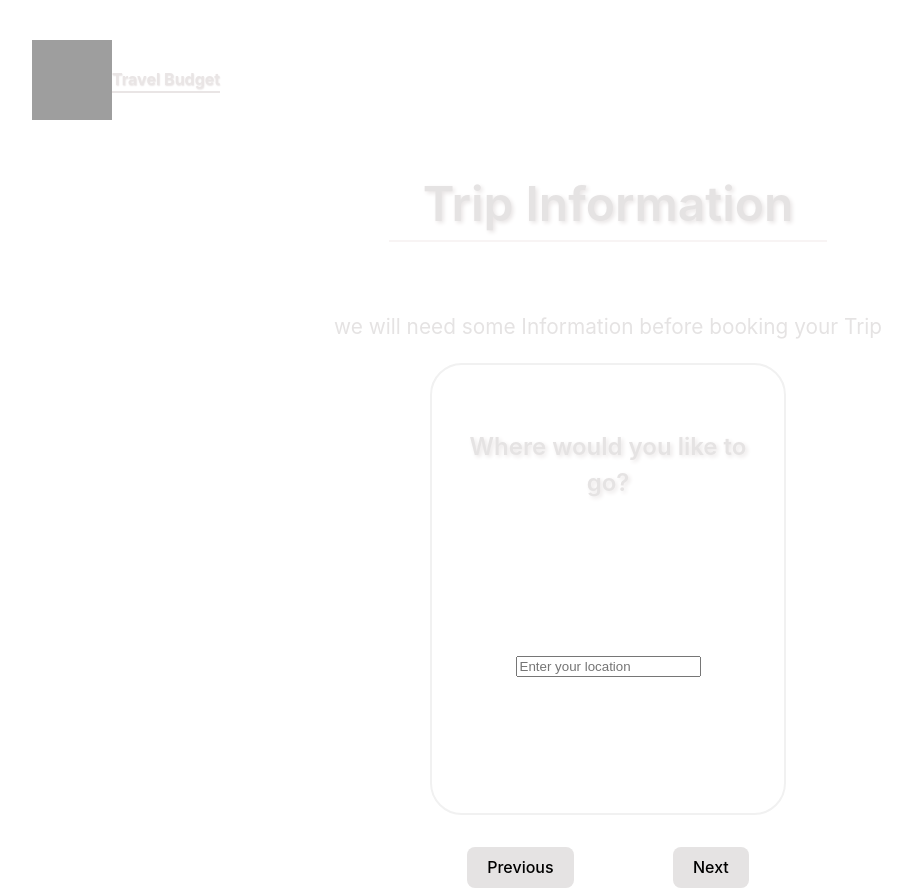
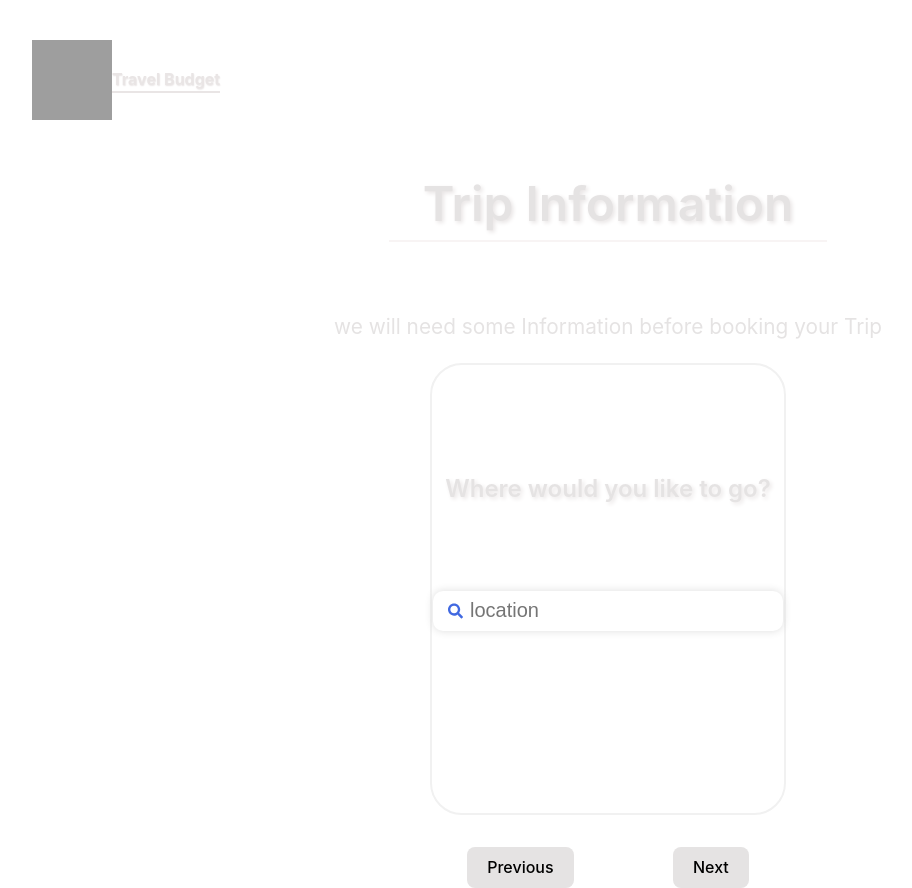
Before and after one commit to alisaeed10/Travel-Budget, a React (Vite) app: page /info in a window 1280 px wide. Shown: the whole page, without its empty margins (32-944 px from the left). Built offline with nearby package versions, Linux system fonts and the light colour scheme; grey boxes are pictures that could not be loaded.

Commit message:
did the auto-complete menu, have to fix UI

```diff
--- a/package.json
+++ b/package.json
@@ -13,6 +13,7 @@
     "axios": "^1.6.3",
     "react": "^18.2.0",
     "react-dom": "^18.2.0",
+    "react-icons": "^5.0.1",
     "react-router-dom": "^6.21.2"
   },
   "devDependencies": {
--- a/src/Components/infoSlides/LocationSlide.jsx
+++ b/src/Components/infoSlides/LocationSlide.jsx
@@ -1,9 +1,87 @@
+/* eslint-disable react/prop-types */
+import { FaSearch } from "react-icons/fa";
+import { useState } from "react";
+
 export function LocationSlide() {
-    return(
-        <>
-            <div className='info-slide-location'>
-                <input type="search" placeholder="Enter your location" />
+  const [location, setLocation] = useState("");
+  const [searchResults, setSearchResults] = useState([]);
+  const [selectedLocation, setSelectedLocation] = useState("");
+  // do filtering on the back-end
+  const fetchData = async (value) => {
+    const res = await fetch("https://jsonplaceholder.typicode.com/users");
+    const data = await res.json();
+    const results = data.filter((item) => {
+      return (
+        value &&
+        item &&
+        item.name &&
+        item.name.toLowerCase().includes(value.toLowerCase())
+      );
+    });
+    setSearchResults(results);
+  };
+
+  const handleSearch = (value) => {
+    setLocation(value);
+    fetchData(value);
+  };
+
+  return (
+    <>
+      <div className="info-slide-location">
+        <p className="info-input-title2">{selectedLocation}</p>
+        <div className="searchbar-location-container">
+          <SearchBar
+            setLocation={setLocation}
+            location={location}
+            handleSearch={handleSearch}
+          />
+          <SearchResultsList
+            results={searchResults}
+            setSelectedLocation={setSelectedLocation}
+          />
+        </div>
+        {/* <input type="search" placeholder="Enter your location" /> */}
+      </div>
+    </>
+  );
+}
+
+function SearchBar(props) {
+  return (
+    <>
+      <div className="input-wrapper">
+        <FaSearch id="search-icon" />
+        <input
+          className="location-input"
+          type="search"
+          placeholder="location"
+          value={props.location}
+          onChange={(e) => props.handleSearch(e.target.value)}
+        />
+      </div>
+    </>
+  );
+}
+function SearchResultsList(props) {
+  console.log(props.results);
+  const handleClick = (value) => {
+    props.setSelectedLocation(value);
+  };
+  return (
+    <div className="search-results">
+      {props.results.length > 0 &&
+        props.results.map((item, index) => {
+          return (
+            <div
+              key={index}
+              className="search-result-item"
+              onClick={() => handleClick(item.name)}
+            >
+              {item.name}
             </div>
-        </>
-    );
+          );
+        })}
+    </div>
+  );
 }
--- a/src/Pages/Info/InformationPage.css
+++ b/src/Pages/Info/InformationPage.css
@@ -1,23 +1,23 @@
-.info{
+.info {
   position: absolute;
   top: 5%;
   width: 90%;
   margin-left: 5%;
 }
-.info-container{
+.info-container {
   display: flex;
   flex-direction: column;
   align-items: center;
   justify-content: center;
 }
-.info-title{
+.info-title {
   display: flex;
   flex-direction: column;
   align-items: center;
   justify-content: center;
   text-align: center;
 }
-.info-title-text{
+.info-title-text {
   font-size: 3rem;
   font-weight: 600;
   color: rgb(229, 227, 227);
@@ -25,12 +25,12 @@
   width: 80%;
   text-shadow: 2px 2px 4px #e9e5e5;
 }
-.info-title-bio{
+.info-title-bio {
   font-size: 1.3rem;
   font-weight: 400;
   color: rgb(229, 227, 227);
 }
-.info-input{
+.info-input {
   display: flex;
   flex-direction: column;
   align-items: center;
@@ -39,39 +39,115 @@
   border-radius: 2rem;
   height: 28rem;
   width: 22rem;
+  gap: 5rem;
 }
-.info-input-title{
+.info-input-title {
   font-size: 1.5rem;
   font-weight: 600;
   color: rgb(229, 227, 227);
   text-shadow: 2px 2px 4px #e9e5e5;
   text-align: center;
-    position: relative;
-    bottom: 25%;
-    padding: 1.0rem;
+
 }
-.info-buttons{
+.info-buttons {
   display: flex;
   flex-direction: row;
   align-items: center;
   justify-content: space-evenly;
   width: 30rem;
   margin-top: 2rem;
-
 }
-.info-buttons-prev{
+.info-buttons-prev {
   color: black;
   background-color: rgb(229, 227, 227);
 }
-.info-buttons-next{
+.info-buttons-next {
   color: black;
   background-color: rgb(229, 227, 227);
 }
-.info-buttons-next:hover{
+.info-buttons-next:hover {
   border-radius: 5rem;
   background-color: rgb(86, 196, 88);
 }
-.info-buttons-prev:hover{
+.info-buttons-prev:hover {
   border-radius: 5rem;
   background-color: rgb(92, 92, 92);
 }
+
+/* ----------------- dropdown ----------------- */
+.info-slide-location{
+    display: flex;
+    flex-direction: column;
+    align-items: center;
+    justify-content: center;
+    width: 100%;
+    transform: translateY(-100px);
+}
+.searchbar-location-container {
+  display: flex;
+  flex-direction: column;
+  align-items: center;
+  justify-content: center;
+  width: 100%;
+}
+.info-input-title2 {
+  font-size: 1.5rem;
+  font-weight: 600;
+  color: rgb(229, 227, 227);
+  text-shadow: 2px 2px 4px #e9e5e5;
+  text-align: center;
+  padding: 1rem 0;
+}
+.input-wrapper {
+  background-color: white;
+  width: 100%;
+  border-radius: 10px;
+  height: 2.5rem;
+  padding: 0 15px;
+  box-shadow: 0px 0px 8px #ddd;
+  display: flex;
+  align-items: center;
+}
+.location-input {
+  background-color: transparent;
+  color: #666;
+  border: none;
+  height: 100%;
+  font-size: 1.25rem;
+  width: 100%;
+  margin-left: 5px;
+}
+.location-input:focus {
+  outline: none;
+}
+#search-icon {
+  color: royalblue;
+}
+.search-results {
+  width: 100%;
+  background-color: white;
+  display: flex;
+  flex-direction: column;
+  box-shadow: 0px 0px 8px #ddd;
+  border-bottom-left-radius: 10px;
+  border-bottom-right-radius: 10px;
+  max-height: 150px;
+  overflow-y: scroll;
+  z-index: 0.5;
+}
+.search-result-item {
+  padding: 10px 20px;
+  cursor: pointer;
+  transition: background-color 0.5s;
+}
+.search-result-item:hover {
+  background-color: #e5e1e1;
+}
+::-webkit-scrollbar {
+  background-color: transparent;
+  width: 8px;
+}
+::-webkit-scrollbar-thumb {
+  background-color: #ccc;
+  border-radius: 20px;
+}
--- a/src/index.css
+++ b/src/index.css
@@ -61,7 +61,6 @@ button:focus-visible {
 }
 ul{
   list-style-type: none;
-
 }
 
 @media (prefers-color-scheme: light) {
```
Also changed, not shown: 1 other file (tests, documents, lock files or other folders). Lines whose indentation alone changed are shown as unchanged.
